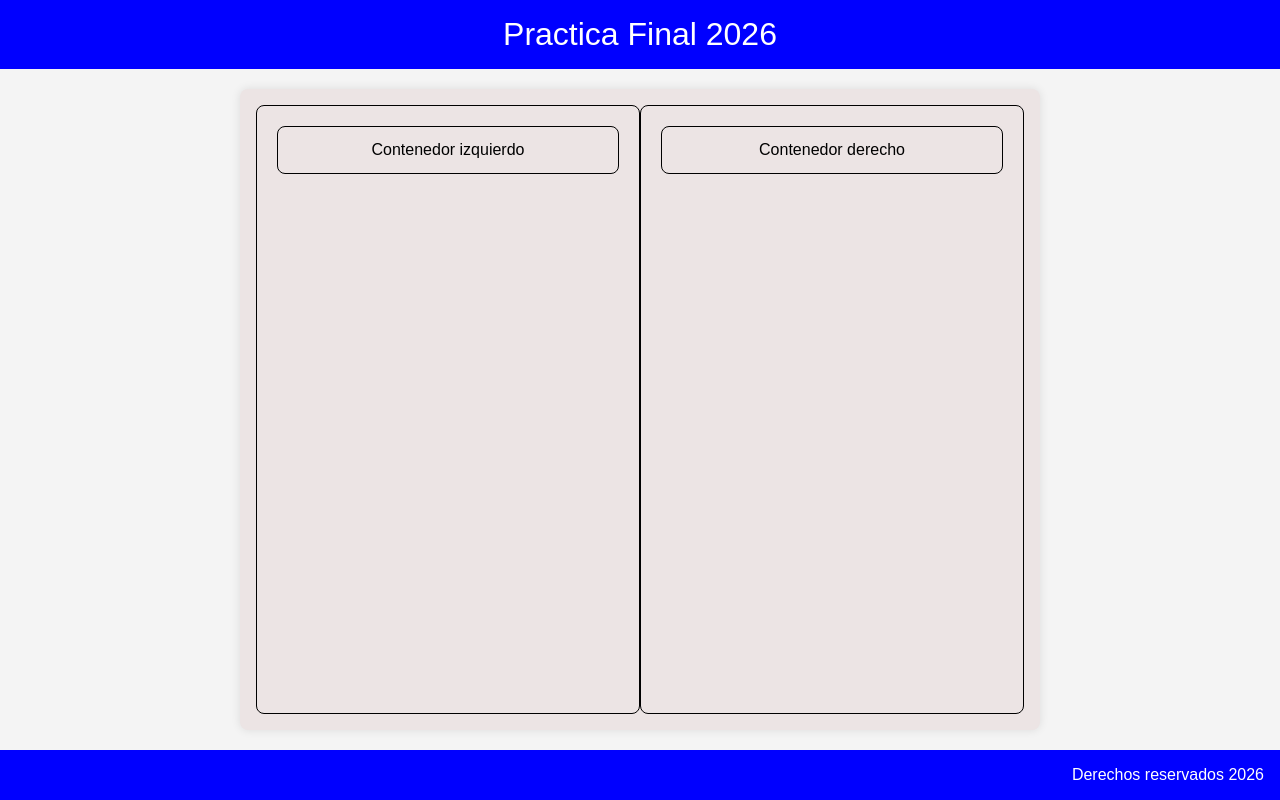
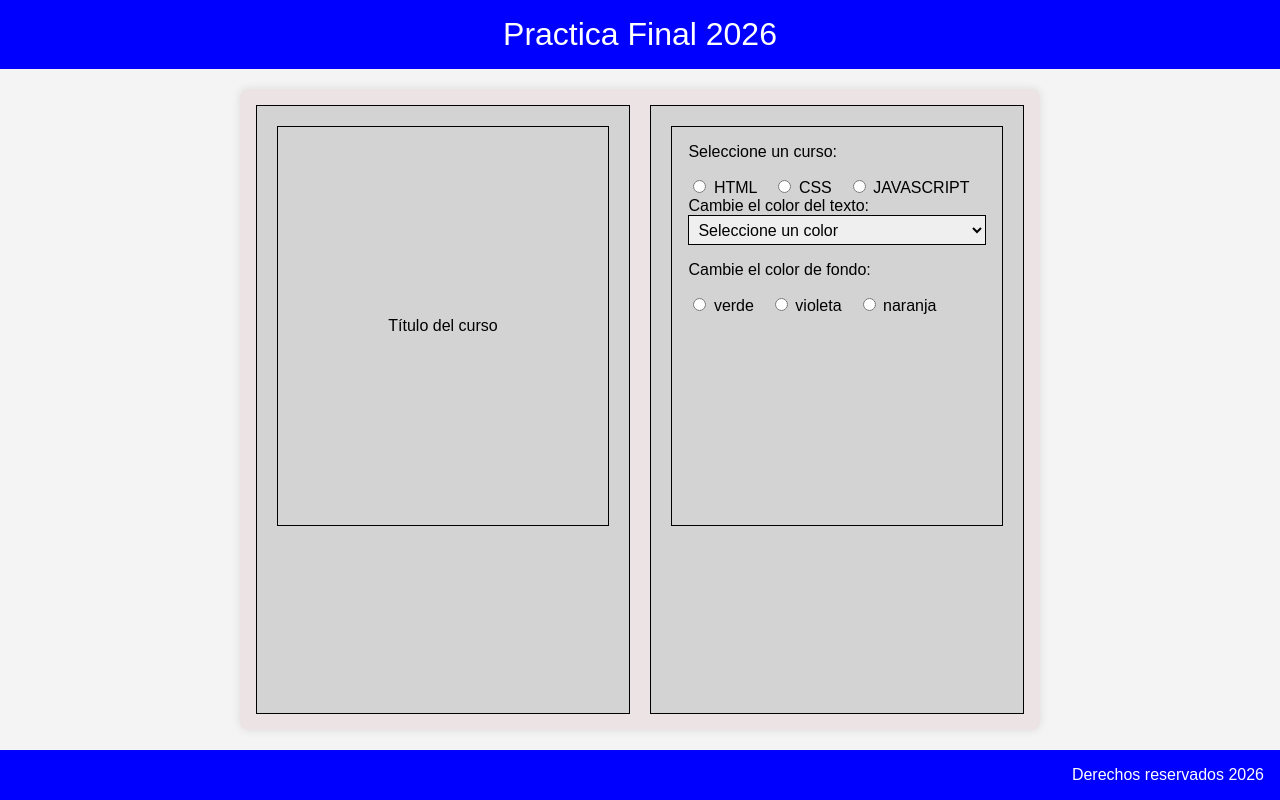
Before and after one commit to EstebanBogado/PWI, a plain HTML site: page practica_final_2026/index.html in a window 1280 px wide. Drawn offline with Linux system fonts and the light colour scheme.

Commit message:
ejercicio terminado y funcionando

```diff
--- a/practica_final_2026/script.js
+++ b/practica_final_2026/script.js
@@ -1,7 +1,43 @@
+
+//     const colorTexto = document.createElement('p');
+//     colorTexto.textContent = 'Cambie el color del texto:';
+//     divCursos.appendChild(colorTexto);
+
+//     const selecColor = document.createElement('label');
+//     selecColor.htmlFor = 'colorTexto';
+//     divCursos.appendChild(selecColor);
+
+// const colorSelector = document.createElement('select');
+// colorSelector.id = 'colorTexto';
+// colorSelector.innerHTML = `
+//     <option value="">Seleccione un color</option>
+//     <option value="red">Rojo</option>
+//     <option value="green">Verde</option>
+//     <option value="yellow">Amarillo</option>
+// `;
+// colorSelector.addEventListener('change', function () {
+//     contIzq.style.color = this.value;
+// });
+
+
+
+//     const colorSelector = document.createElement('select');
+//     colorSelector.id = 'colorTexto';
+//     colorSelector.innerHTML = `
+//         <option value="">Seleccione un color</option>
+//         <option value="red">Rojo</option>
+//         <option value="green">Verde</option>
+//         <option value="yellow">Amarillo</option>
+//     `;
+//     colorSelector.addEventListener('change', function () {
+//         contIzq.style.color = this.value;
+//     });
+//     // for (const option of colorSelector.options) {
+//     //     option.style.color = option.value; // Cambia el color del texto de cada opción
+//     // }
+
 document.addEventListener('DOMContentLoaded', function () {
-    // let header = document.querySelector('header');
-
-    header = document.createElement('header');
+    const header = document.createElement('header');
     header.textContent = 'Practica Final 2026';
     header.style.backgroundColor = 'blue';
     header.style.color = 'white';
@@ -10,7 +46,7 @@ document.addEventListener('DOMContentLoaded', function () {
     header.style.padding = '1rem';
     document.body.insertBefore(header, document.body.firstChild);
 
-    footer = document.createElement('footer');
+    const footer = document.createElement('footer');
     footer.textContent = 'Derechos reservados 2026';
     footer.style.backgroundColor = 'blue';
     footer.style.color = 'white';
@@ -19,34 +55,105 @@ document.addEventListener('DOMContentLoaded', function () {
     footer.style.padding = '1rem';
     document.body.appendChild(footer);
 
-    main = document.createElement('main');
-    // main.style.backgroundColor = 'lightgray';
+    const main = document.createElement('main');
     main.classList.add('main');
     main.style.padding = '1rem';
     document.body.insertBefore(main, footer);
 
+    // Article izquierdo
+    const artIzq = document.createElement('article');
+    artIzq.classList.add('articleIzquierdo');
+    main.appendChild(artIzq);
 
-    // Agregar contenido al main
-    // for (let i = 1; i <= 2; i++) {
-    const contizq = document.createElement('article');
-    contizq.classList.add('article');
-    // content.textContent = 'Bienvenido a la práctica final de 2026.';
-    main.appendChild(contizq);
-    const contder = document.createElement('article');
-    contder.classList.add('article');
-    // content.textContent = 'Bienvenido a la práctica final de 2026.';
-    main.appendChild(contder);
+    const contIzq = document.createElement('div');
+    contIzq.classList.add('content1');
+    contIzq.textContent = 'Título del curso';
+    artIzq.appendChild(contIzq);
 
-    const content1 = document.createElement('div');
-    content1.classList.add('div');
-    content1.textContent = 'Contenedor izquierdo';
-    contizq.appendChild(content1);
+    // Article derecho
+    const artDer = document.createElement('article');
+    artDer.classList.add('articleDerecho');
+    main.appendChild(artDer);
 
-    const content2 = document.createElement('div');
-    content2.classList.add('div');
-    content2.textContent = 'Contenedor derecho';
-    contder.appendChild(content2);
+    const contDer = document.createElement('div');
+    contDer.classList.add('content2');
+    artDer.appendChild(contDer);
 
-    // }
+    const divCursos = document.createElement('div');
+    divCursos.classList.add('seelecCursos');
+    contDer.appendChild(divCursos);
 
+    // Radios de cursos
+    const titulo = document.createElement('p');
+    titulo.textContent = 'Seleccione un curso:';
+    divCursos.appendChild(titulo);
+
+    const cursos = ['HTML', 'CSS', 'JAVASCRIPT'];
+
+    for (let i = 0; i < cursos.length; i++) {
+        const boton = document.createElement('input');
+        boton.classList.add('boton');
+        boton.type = 'radio';
+        boton.name = 'curso';
+        boton.value = cursos[i];
+        boton.id = `curso${i}`;
+
+        boton.addEventListener('change', function () {
+            contIzq.textContent = this.value;
+        });
+
+        const label = document.createElement('label');
+        label.htmlFor = boton.id;
+        label.style.marginRight = '1rem';
+        label.append(boton, ` ${cursos[i]}`);
+        divCursos.appendChild(label);
+    }
+
+    // Select de color de texto (solo afecta a contIzq)
+    const colorTexto = document.createElement('label');
+    colorTexto.htmlFor = 'colorTexto';
+    colorTexto.textContent = 'Cambie el color del texto:';
+    colorTexto.style.display = 'block';
+    divCursos.appendChild(colorTexto);
+
+    const colorSelector = document.createElement('select');
+    colorSelector.id = 'colorTexto';
+    colorSelector.innerHTML = `
+        <option value="">Seleccione un color</option>
+        <option value="red">Rojo</option>
+        <option value="rgb(40, 197, 40)">Verde</option>
+        <option value="yellow">Amarillo</option>
+    `;
+    colorSelector.addEventListener('change', function () {
+        contIzq.style.color = this.value;
+    });
+
+    divCursos.appendChild(colorSelector);
+
+    // Radios de color de fondo (solo afecta al primer article)
+    const tituloFondo = document.createElement('p');
+    tituloFondo.textContent = 'Cambie el color de fondo:';
+    divCursos.appendChild(tituloFondo);
+
+    const fondos = { verde: 'green', violeta: 'violet', naranja: 'orange' };
+
+    for (const nombre in fondos) {
+        const boton = document.createElement('input');
+        boton.classList.add('boton');
+        boton.type = 'radio';
+        boton.name = 'fondo';
+        boton.value = fondos[nombre];
+        boton.id = `fondo-${nombre}`;
+
+        boton.addEventListener('change', function () {
+            // artIzq.style.backgroundColor = this.value;
+            contIzq.style.backgroundColor = this.value;
+        });
+
+        const label = document.createElement('label');
+        label.htmlFor = boton.id;
+        label.style.marginRight = '1rem';
+        label.append(boton, ` ${nombre}`);
+        divCursos.appendChild(label);
+    }
 });
--- a/practica_final_2026/styles.css
+++ b/practica_final_2026/styles.css
@@ -15,6 +15,7 @@ body {
 main {
     display: flex;
     flex-direction: row;
+    gap: 20px;
     background-color: rgb(236, 228, 228);
     flex: 1;
     width: 100%;
@@ -30,25 +31,80 @@ footer {
     padding: 10px;
     background-color: #333;
     color: #fff;
+
 }
 
-article {
+.articleIzquierdo,
+.articleDerecho {
     flex: 1;
     padding: 20px;
     border-color: black;
     border-width: 1px;
     border-style: solid;
-    border-radius: 8px;
+    /* border-radius: 8px; */
 }
 
-div {
+
+
+.content1,
+.content2 {
     display: flex;
     margin-bottom: 20px;
     border-color: black;
     border-width: 1px;
     border-style: solid;
-    border-radius: 8px;
-    height: 3em;
+    /* border-radius: 8px; */
+    height: 400px;
     justify-content: center;
     align-items: center;
 }
+
+
+
+.content2 {
+    display: flex;
+    flex-direction: column;
+    justify-content: space-between;
+    align-items: center;
+}
+
+select {
+    display: flex;
+    align-items: center;
+    width: 100%;
+    height: 30px;
+    font-size: 16px;
+    padding: 5px;
+    border: 1px solid black;
+    gap: 5px;
+}
+
+.contenido {
+    display: flex;
+    flex-direction: row;
+    justify-content: space-between;
+    align-items: center;
+    gap: 20px;
+}
+
+.cursos {
+    display: flex;
+    flex-direction: column;
+    ;
+    gap: 10px;
+}
+
+.selecCursos {
+    display: flex;
+    flex-direction: row;
+    gap: 10px;
+}
+
+.cursos label {
+    display: inline-block;
+}
+
+article,
+div {
+    background-color: lightgray;
+}
```
